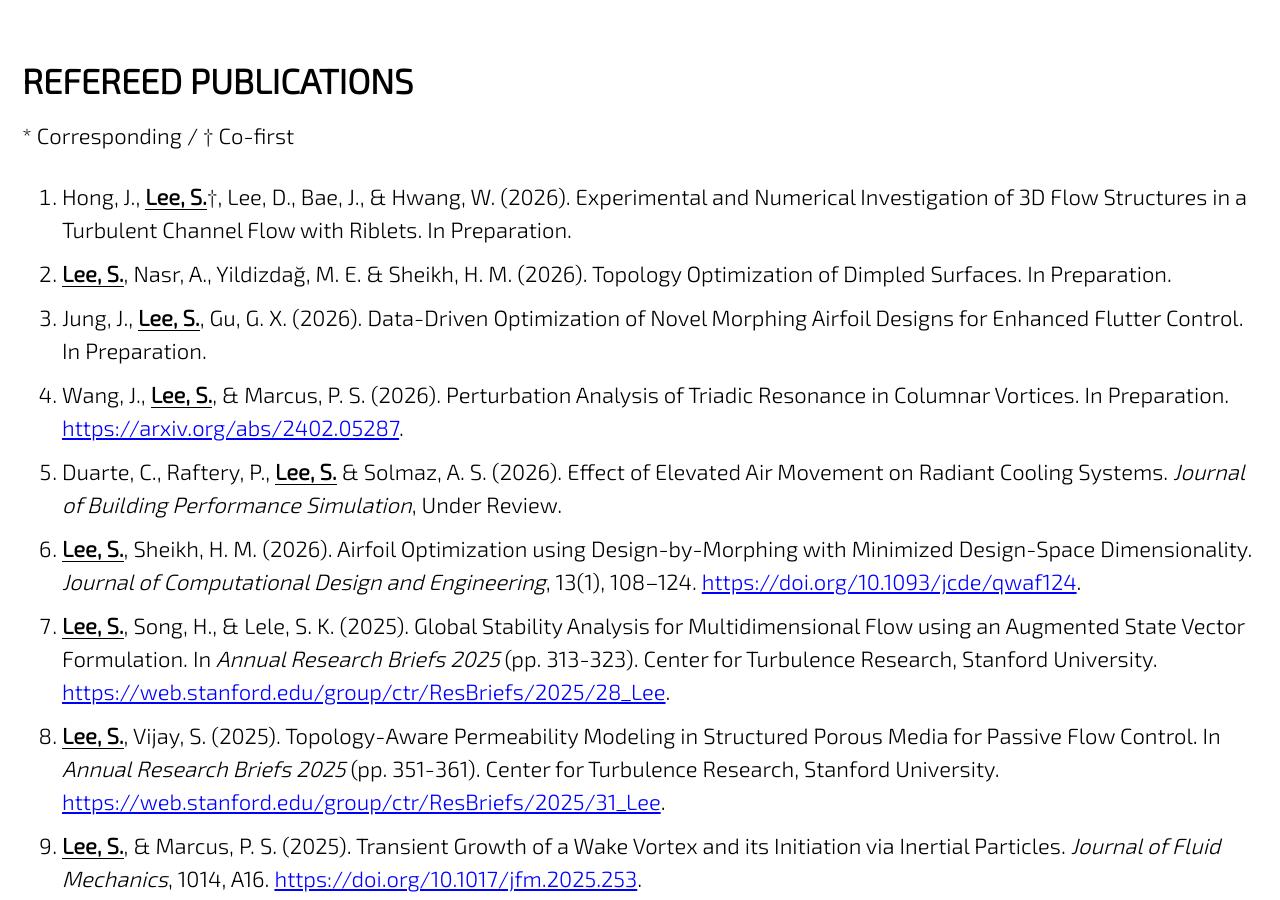
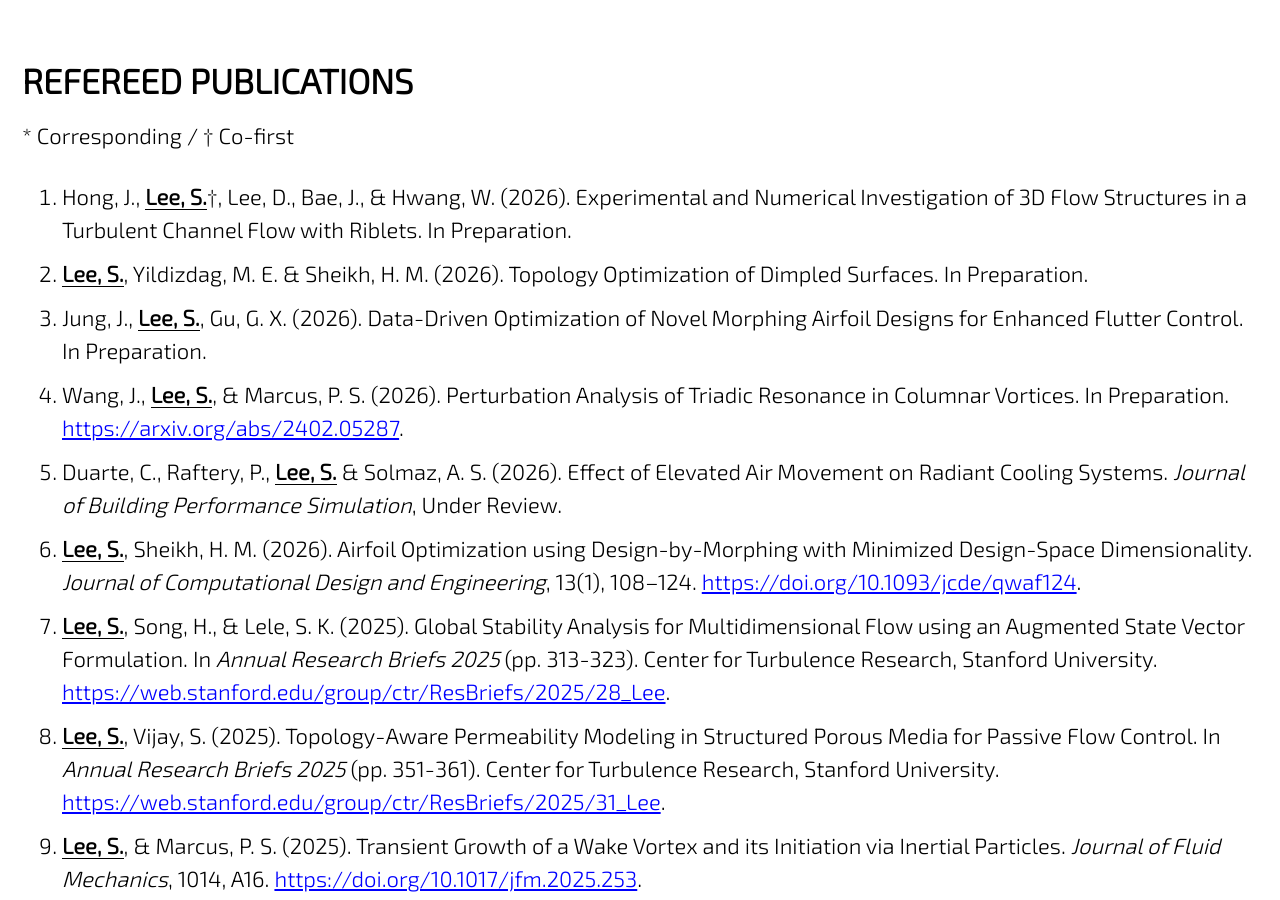
Before and after one commit to jun9303/jun9303.github.io, a Jekyll site: the page built from _pages/publications.md, in a window 1280 px wide and 900 px high, scrolled down 310 px. Built offline with Jekyll 4.4.1, drawn with Linux system fonts in a browser that asks for light colours; cached includes are drawn as plain includes; nearby versions of some CDN libraries; emoji names are drawn with the system emoji font.

Commit message:
Minor updates

```diff
--- a/_pages/publications.md
+++ b/_pages/publications.md
@@ -13,7 +13,7 @@ header:
 \* Corresponding / † Co-first
 
 1. Hong, J., <ins>**Lee, S.**</ins>†, Lee, D., Bae, J., & Hwang, W. (2026). Experimental and Numerical Investigation of 3D Flow Structures in a Turbulent Channel Flow with Riblets. In Preparation.
-1. <ins>**Lee, S.**</ins>, Nasr, A., Yildizdağ, M. E. & Sheikh, H. M. (2026). Topology Optimization of Dimpled Surfaces. In Preparation.
+1. <ins>**Lee, S.**</ins>, Yildizdag, M. E. & Sheikh, H. M. (2026). Topology Optimization of Dimpled Surfaces. In Preparation.
 1. Jung, J., <ins>**Lee, S.**</ins>, Gu, G. X. (2026). Data-Driven Optimization of Novel Morphing Airfoil Designs for Enhanced Flutter Control. In Preparation.
 1. Wang, J., <ins>**Lee, S.**</ins>, & Marcus, P. S. (2026). Perturbation Analysis of Triadic Resonance in Columnar Vortices. In Preparation. [https://arxiv.org/abs/2402.05287](https://arxiv.org/abs/2402.05287).
 1. Duarte, C., Raftery, P., <ins>**Lee, S.**</ins> & Solmaz, A. S. (2026). Effect of Elevated Air Movement on Radiant Cooling Systems. *Journal of Building Performance Simulation*, Under Review.
```
